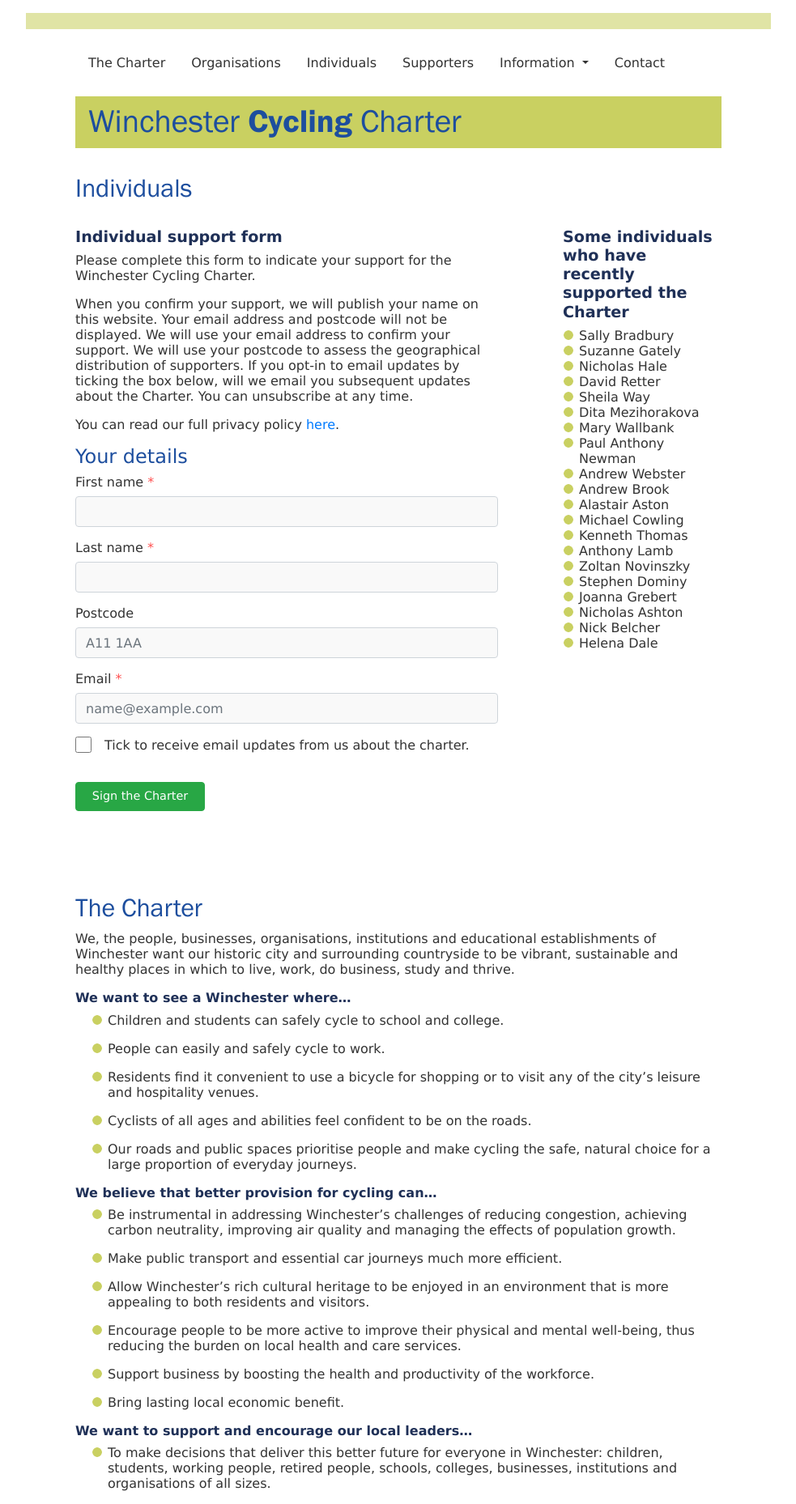
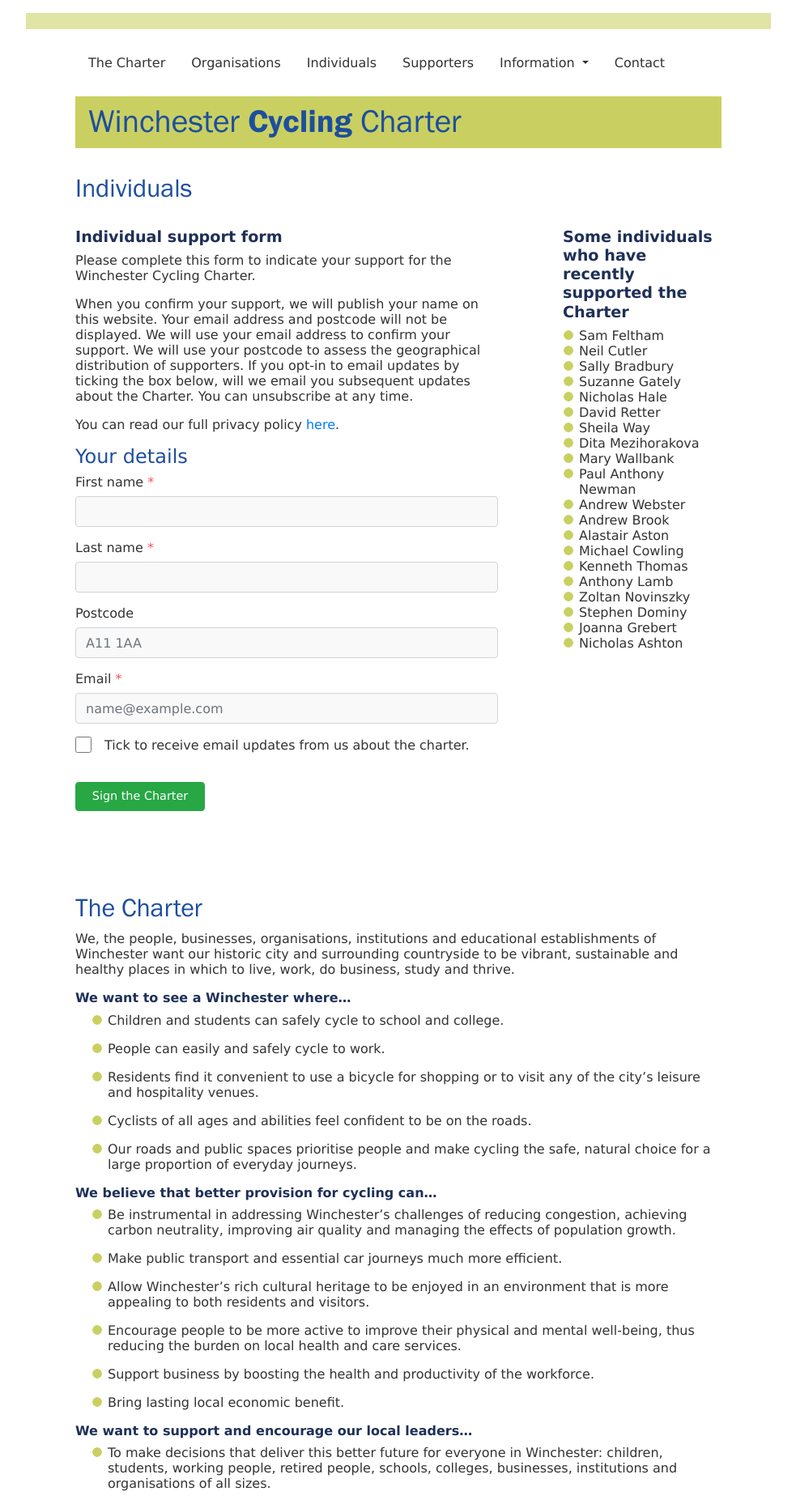
Before and after one commit to winchestercyclingcharter/winchestercyclingcharter.github.io, a Jekyll site: the page built from ind-page.md, in a window 1280 px wide. Shown: the whole page at 81% size, without its empty margins (148-1131 px from the left). Built offline with Jekyll 4.4.1, drawn with Linux system fonts in a browser that asks for light colours; nearby versions of some CDN libraries.

Commit message:
Update people.yml

```diff
--- a/_data/people.yml
+++ b/_data/people.yml
@@ -760,3 +760,5 @@
 - { lastname: Aston, firstname: Alastair, dt: 20211226-160928-950512 }
 - { lastname: Webster , firstname: Andrew , dt: 20220129-080736-416912 }
 - { lastname: Bradbury, firstname: Sally, dt: 20220426-204442-977663 }
+- { lastname: Cutler, firstname: Neil, dt: 20220426-205952-114770 }
+- { lastname: Feltham, firstname: Sam, dt: 20220426-210147-094962 }
```
